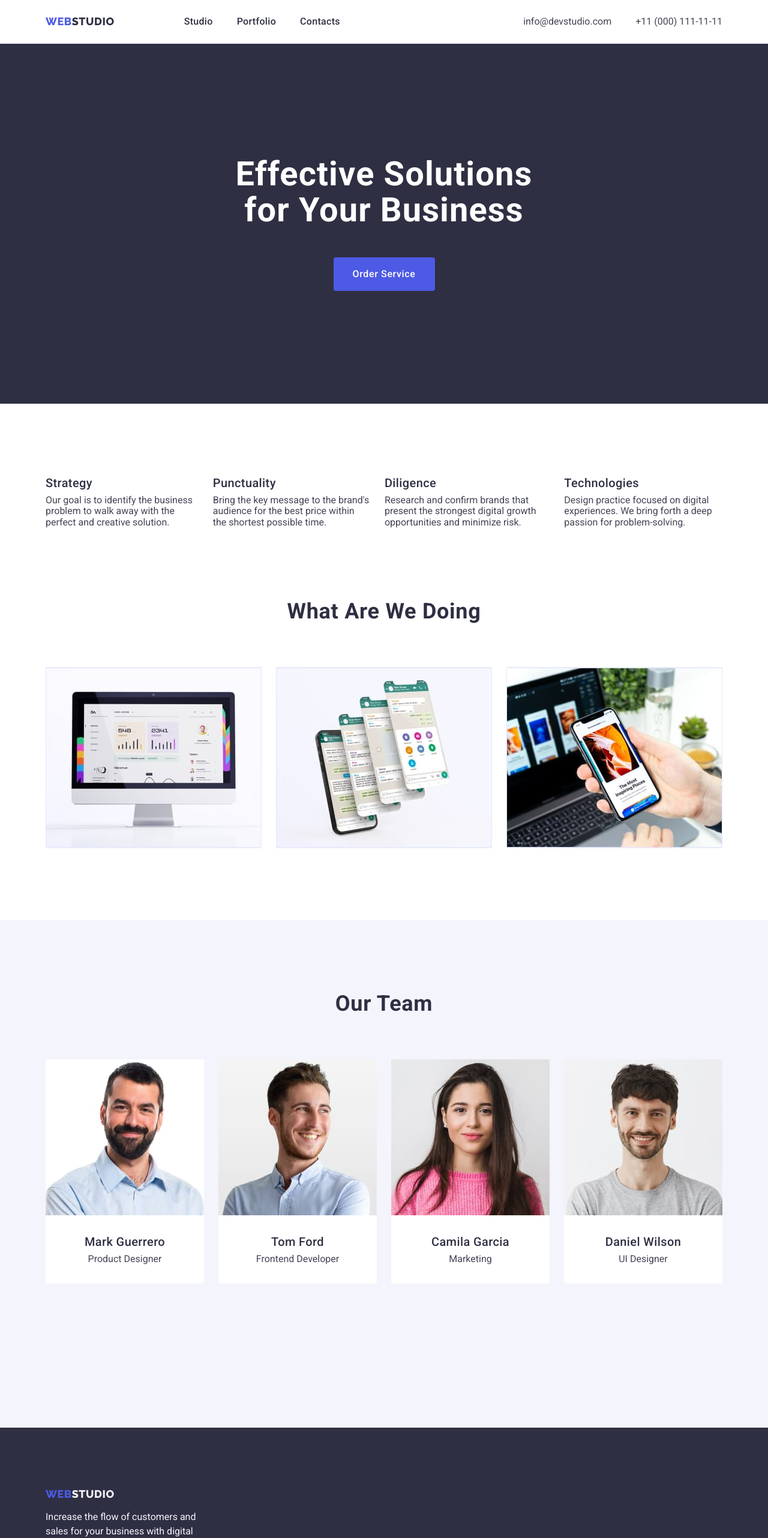
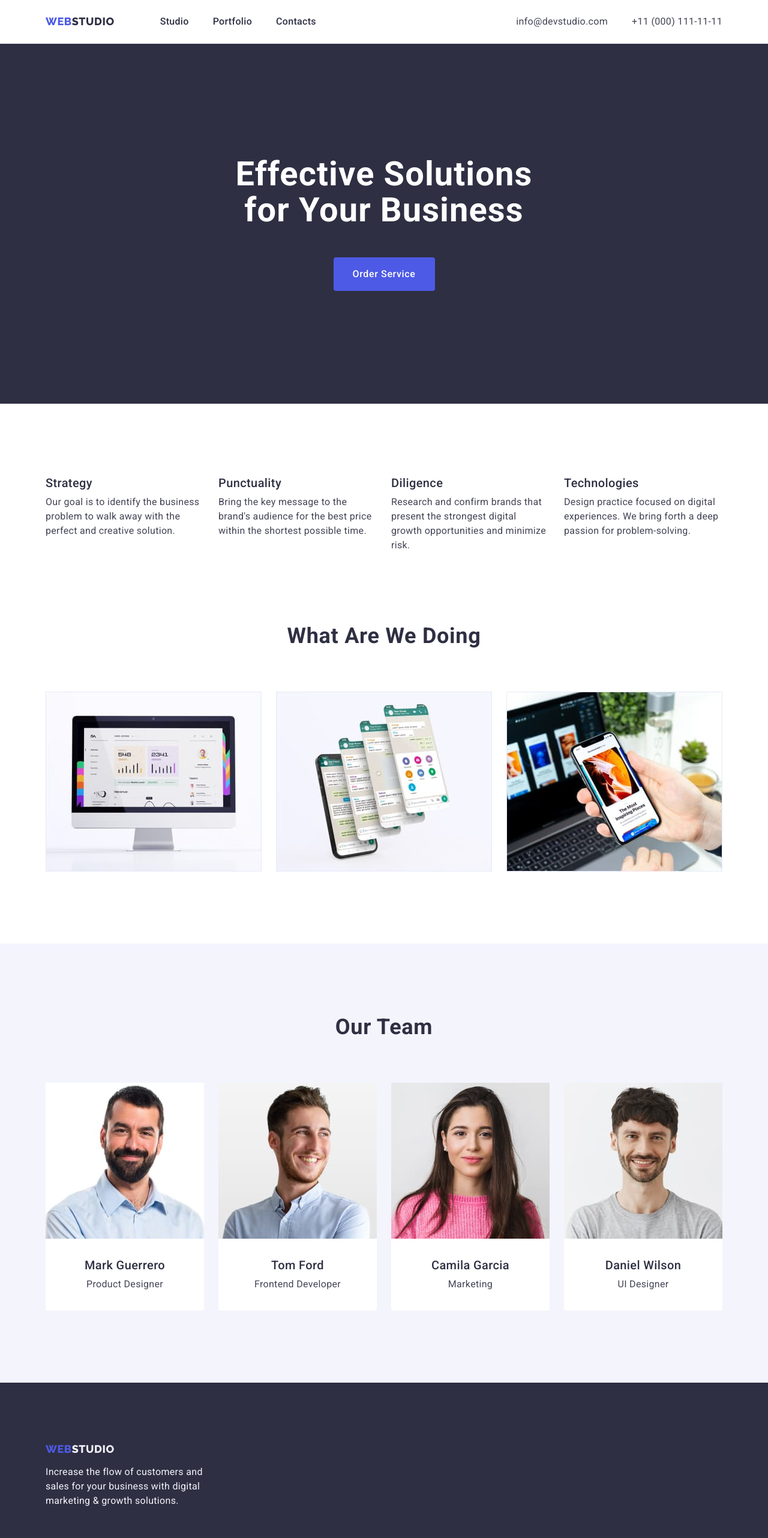
Before and after one commit to NatHumeniuk/goit-markup-hw-03, a plain HTML site: page index.html in a window 1280 px wide. Shown: the top 2564 px of the page at 60% size. Drawn offline with nearby package versions, Linux system fonts and the light colour scheme.

Commit message:
Corrections following the mentor's review

```diff
--- a/css/styles.css
+++ b/css/styles.css
@@ -20,7 +20,6 @@
   width: 1158px;
   margin: 0 auto;
   padding: 0 15px;
-  flex-direction: column;
 }
 main {
   flex-grow: 1;
@@ -32,6 +31,9 @@ h3 {
 }
 p {
   margin: 0;
+}
+ul {
+  padding: 0;
 }
 img {
   display: block;
@@ -89,18 +91,17 @@ img {
 .nav-item:hover,
 .nav-item:focus {
   color: var(--pressed-ocean-color);
-  text-decoration: underline;
-}
-.contacts {
-  display: flex;
-  font-style: normal;
 }
 .contact-list {
-  padding: 24px 0;
   gap: 40px;
 }
 .contact-item {
   color: var(--slate-text-color);
+  font-style: normal;
+  font-weight: 400;
+  line-height: 1.5;
+  letter-spacing: 0.02em;
+  padding: 24px 0;
 }
 .contact-item:hover,
 .contact-item:focus {
@@ -179,18 +180,19 @@ img {
 }
 .advantages-list {
   gap: 24px;
-  padding: 0;
 }
 .advantage-item {
-  flex-basis: calc((100%-72px) / 4);
-  flex-direction: column;
+  flex-basis: calc((100% - 72px) / 4);
 }
 .advantage-title {
   margin-bottom: 8px;
 }
 .advantage-text {
   color: var(--slate-text-color);
-  margin: 0;
+  font-style: normal;
+  font-weight: 400;
+  line-height: 1.5;
+  letter-spacing: 0.02em;
 }
 .doing {
   padding-bottom: 120px;
@@ -200,11 +202,9 @@ img {
 }
 .doing-list {
   gap: 24px;
-  padding: 0;
 }
 .doing-item {
-  flex-basis: calc((100%-48px) / 3);
-  border: 1px solid var(--accent-color);
+  flex-basis: calc((100% - 48px) / 3);
 }
 .team {
   background-color: var(--light-mode-color);
@@ -214,53 +214,55 @@ img {
   padding: 32px 16px;
 }
 .team-title {
-  text-align: center;
   margin-bottom: 72px;
 }
 .team-list {
-  padding-left: 0;
-  padding-bottom: 120px;
   gap: 24px;
 }
 .team-item {
-  flex-basis: calc((100%-72px) / 4);
+  flex-basis: calc((100% - 72px) / 4);
   background-color: var(--primary-white-color);
-  flex-direction: column;
-
   border-bottom-left-radius: 4px;
   border-bottom-right-radius: 4px;
 }
 .team-item-name {
   text-align: center;
   margin-bottom: 8px;
+  font-style: normal;
 }
 .team-item-text {
   color: var(--slate-text-color);
+  font-style: normal;
+  font-weight: 400;
+  line-height: 1.5;
+  letter-spacing: 0.02em;
   text-align: center;
 }
 .footer-sect {
   background-color: var(--primary-dark-color);
   padding: 100px 0;
-  display: flex;
 }
 .footer-sect p {
   color: var(--light-mode-color);
 }
 .footer-sect .logo {
   margin-bottom: 16px;
+  margin-right: 0;
 }
 .footer-sect .last-part-logo {
   color: var(--light-mode-color);
 }
 .footer-text {
+  font-style: normal;
+  font-weight: 400;
   line-height: 1.5;
+  letter-spacing: 0.02em;
   max-width: 264px;
 }
 .examples {
   padding: 96px 0 120px 0;
 }
 .filters-list {
-  padding: 0;
   gap: 24px;
   justify-content: center;
   margin-bottom: 72px;
@@ -285,7 +287,6 @@ img {
   border: 1px solid transparent;
 }
 .examples-list {
-  padding: 0;
   column-gap: 24px;
   row-gap: 48px;
   flex-wrap: wrap;
@@ -297,8 +298,6 @@ img {
 }
 .example-item {
   flex-basis: calc((100% - 48px) / 3);
-  flex-direction: column;
-  align-content: space-between;
 }
 .example-title {
   font-weight: 500;
@@ -311,4 +310,8 @@ img {
 }
 .example-text {
   color: var(--slate-text-color);
+  font-style: normal;
+  font-weight: 400;
+  line-height: 1.5;
+  letter-spacing: 0.02em;
 }
--- a/index.html
+++ b/index.html
@@ -68,28 +68,28 @@
         <div class="container">
           <h2 class="visually-hidden">Advantages and values</h2>
           <ul class="list advantages-list">
-            <li class="advantage-item item">
+            <li class="advantage-item">
               <h3 class="advantage-title subtitle">Strategy</h3>
               <p class="advantage-text">
                 Our goal is to identify the business problem to walk away with
                 the perfect and creative solution.
               </p>
             </li>
-            <li class="advantage-item item">
+            <li class="advantage-item">
               <h3 class="advantage-title subtitle">Punctuality</h3>
               <p class="advantage-text">
                 Bring the key message to the brand's audience for the best price
                 within the shortest possible time.
               </p>
             </li>
-            <li class="advantage-item item">
+            <li class="advantage-item">
               <h3 class="advantage-title subtitle">Diligence</h3>
               <p class="advantage-text">
                 Research and confirm brands that present the strongest digital
                 growth opportunities and minimize risk.
               </p>
             </li>
-            <li class="advantage-item item">
+            <li class="advantage-item">
               <h3 class="advantage-title subtitle">Technologies</h3>
               <p class="advantage-text">
                 Design practice focused on digital experiences. We bring forth a
@@ -136,7 +136,7 @@
         <div class="container">
           <h2 class="team-title title">Our Team</h2>
           <ul class="list team-list">
-            <li class="item team-item">
+            <li class="team-item">
               <img
                 src="./images/team-card-person1.jpg"
                 alt="Mark Guerrero"
@@ -148,7 +148,7 @@
                 <p class="team-item-text">Product Designer</p>
               </div>
             </li>
-            <li class="item team-item">
+            <li class="team-item">
               <img
                 src="./images/team-card-person2.jpg"
                 alt="Tom Ford"
@@ -160,7 +160,7 @@
                 <p class="team-item-text">Frontend Developer</p>
               </div>
             </li>
-            <li class="item team-item">
+            <li class="team-item">
               <img
                 src="./images/team-card-person3.jpg"
                 alt="Camila Garcia"
@@ -172,7 +172,7 @@
                 <p class="team-item-text">Marketing</p>
               </div>
             </li>
-            <li class="item team-item">
+            <li class="team-item">
               <img
                 src="./images/team-card-person4.jpg"
                 alt="Daniel Wilson"
```
Also changed, not shown: portfolio.html (+14 -14 lines).
